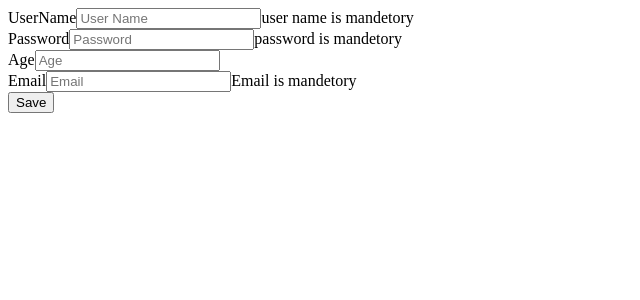
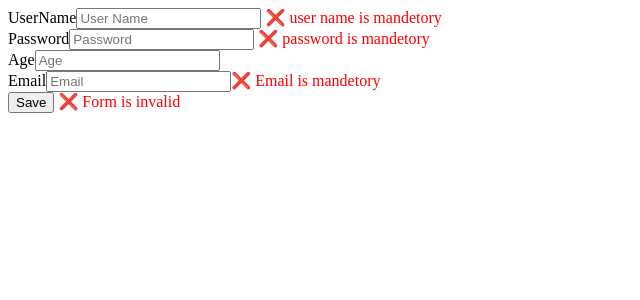
Before and after one commit to aniruddhha/angular-training-1654bdbea42547838a0c0928fad0dd34, an Angular app in the folder routing-app/: page /reg in a window 1280 px wide. Shown: the top 300 px of the page, without its empty margins (0-640 px from the left). Built offline with nearby package versions, Linux system fonts and the light colour scheme.

Commit message:
angular : forms : setup, validatio and submission

```diff
--- a/routing-app/src/app/app.module.ts
+++ b/routing-app/src/app/app.module.ts
@@ -10,6 +10,7 @@ import { NotFoundComponent } from './not-found/not-found.component';
 import { UserDetailsComponent } from './users/user-details.component';
 import { HttpClientModule } from '@angular/common/http';
 import { RegistrationComponent } from './registration/registration.component'
+import { FormsModule, ReactiveFormsModule } from '@angular/forms';
 
 @NgModule({
   declarations: [
@@ -24,7 +25,9 @@ import { RegistrationComponent } from './registration/registration.component'
   imports: [
     BrowserModule,
     AppRoutingModule,
-    HttpClientModule
+    HttpClientModule,
+    ReactiveFormsModule,
+    FormsModule
   ],
   providers: [],
   bootstrap: [AppComponent]
--- a/routing-app/src/app/registration/registration.component.html
+++ b/routing-app/src/app/registration/registration.component.html
@@ -1,27 +1,32 @@
 
 <div>
-    <form>
+    <form (ngSubmit)="onSubmit()" [formGroup]="fg">
         <div>
             <label>UserName</label>
-            <input type="text" placeholder="User Name"/>
-            <label>user name is mandetory</label>
+            <input  type="text" placeholder="User Name" formControlName="userName"/>
+            <label [style.color]="'red'" *ngIf="getUserName().invalid"> ❌ user name is mandetory</label>
+            <label [style.color]="'green'" *ngIf="getUserName().valid"> ✅ username is correct</label>
         </div>
         <div>
             <label>Password</label>
-            <input type="password" placeholder="Password"/>
-            <label>password is mandetory</label>
+            <input type="password" placeholder="Password" formControlName="password"/>
+            <label [style.color]="'red'" *ngIf="getPassword().invalid"> ❌ password is mandetory</label>
+            <label [style.color]="'green'" *ngIf="getPassword().valid"> ✅ password is correct</label>
         </div>
         <div>
             <label>Age</label>
-            <input type="number" placeholder="Age"/>
+            <input type="number" placeholder="Age" formControlName="age"/>
         </div>
         <div>
             <label>Email</label>
-            <input type="email" placeholder="Email"/>
-            <label>Email is mandetory</label>
+            <input type="email" placeholder="Email" formControlName="email"/>
+            <label [style.color]="'red'" *ngIf="getEmail().invalid">❌ Email is mandetory</label>
+            <label [style.color]="'green'" *ngIf="getEmail().valid"> ✅ Email is correct</label>
         </div>
         <div>
             <input type="submit" value="Save"/>
+            <label *ngIf="fg.invalid" [style.color]="'red'"> ❌ Form is invalid </label>
+            <label *ngIf="fg.valid" [style.color]="'green'"> ✅ Form is valid </label>
         </div>
     </form>
 </div>
--- a/routing-app/src/app/registration/registration.component.ts
+++ b/routing-app/src/app/registration/registration.component.ts
@@ -1,4 +1,5 @@
 import { Component, OnInit } from '@angular/core';
+import { FormBuilder, FormControl, FormGroup, Validators } from '@angular/forms';
 
 @Component({
   selector: 'app-registration',
@@ -7,9 +8,37 @@ import { Component, OnInit } from '@angular/core';
 })
 export class RegistrationComponent implements OnInit {
 
-  constructor() { }
+  fg : FormGroup // group of form controls/input boxes is called form
+
+  constructor(
+    private fb : FormBuilder // helper class for creating the form
+  ) {
+    this.fg = fb.group({
+      userName : fb.control('', [Validators.required]),
+      password : fb.control('', [Validators.required]),
+      age : fb.control(''),
+      email: fb.control('', [Validators.required])
+    }) // your form is nothing but group of controls
+  }
 
   ngOnInit(): void {
   }
 
+  onSubmit() {
+    console.log(`Form Submitted`)
+    console.log(this.fg)
+    console.log(this.fg.value)
+  }
+
+  getUserName() : FormControl {
+    return this.fg.get('userName') as FormControl
+  }
+
+  getPassword() : FormControl {
+    return this.fg.get('password') as FormControl
+  }
+  getEmail() : FormControl {
+    return this.fg.get('email') as FormControl
+  }
+  // if one control is invalid whole form is invalid
 }
```
